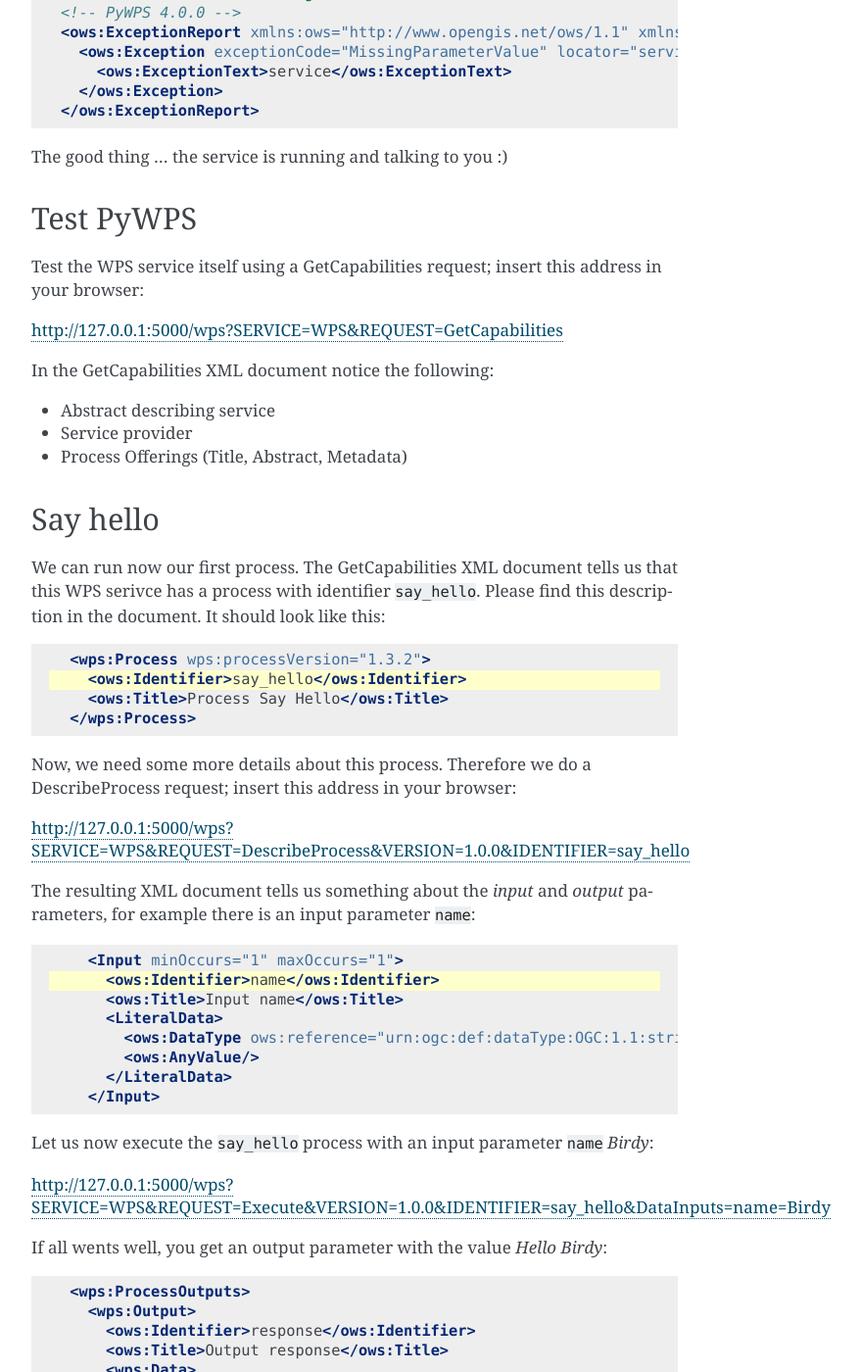
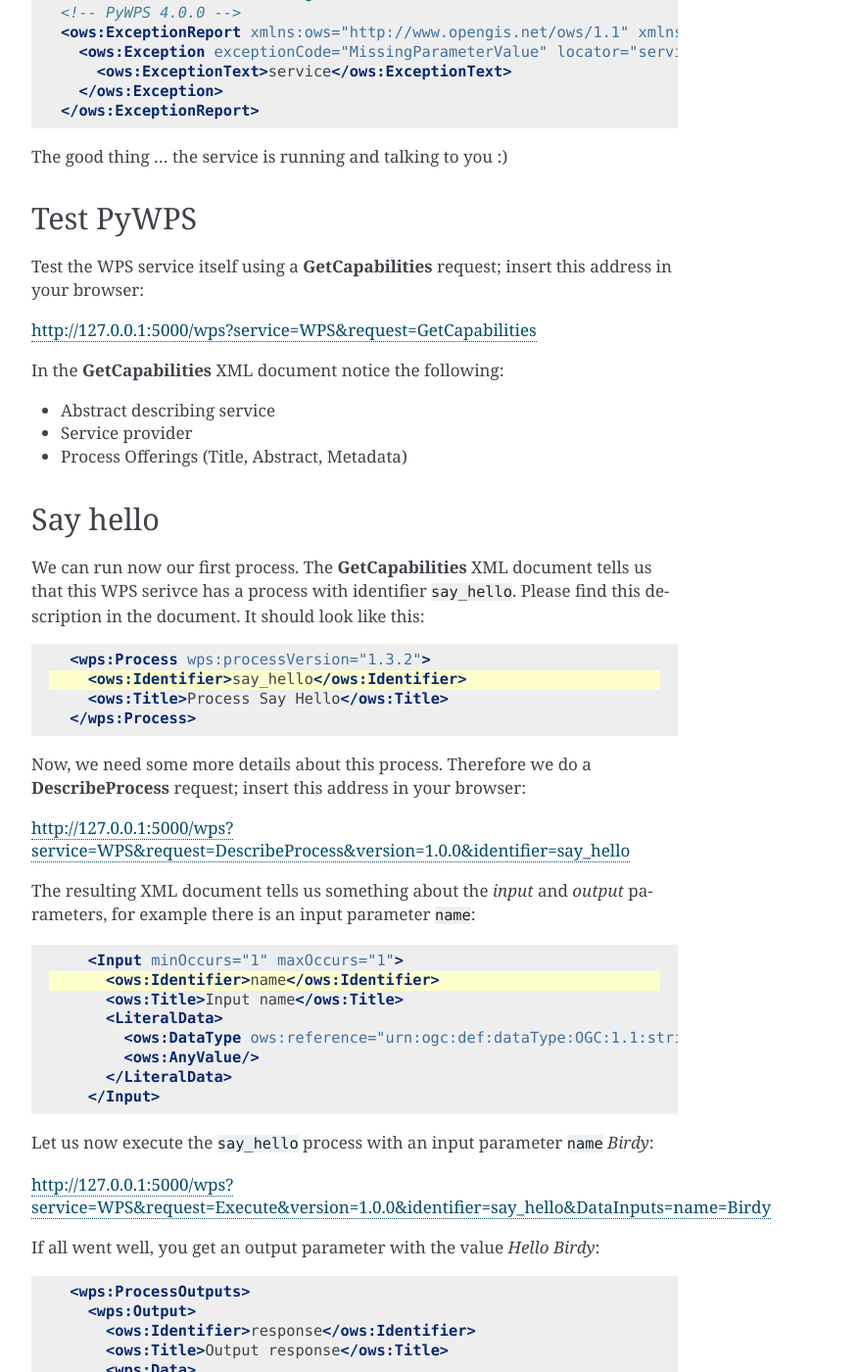
Before and after one commit to bird-house/birdhouse-workshop, a Sphinx documentation site: the page built from docs/source/pywps/installation.rst, in a window 1280 px wide and 1400 px high, scrolled down 1453 px. Shown: the whole window at 98% size, without its empty margins (388-1266 px from the left). Built offline with Sphinx 7.4.7, drawn with Linux system fonts in a browser that asks for light colours; some of the changed text lies outside the part shown.

Commit message:
update installation

```diff
--- a/docs/source/pywps/installation.rst
+++ b/docs/source/pywps/installation.rst
@@ -84,12 +84,12 @@
 Test PyWPS
 ----------
 
-Test the WPS service itself using a GetCapabilities request;
+Test the WPS service itself using a **GetCapabilities** request;
 insert this address in your browser:
 
-http://127.0.0.1:5000/wps?SERVICE=WPS&REQUEST=GetCapabilities
+http://127.0.0.1:5000/wps?service=WPS&request=GetCapabilities
 
-In the GetCapabilities XML document notice the following:
+In the **GetCapabilities** XML document notice the following:
 
 * Abstract describing service
 * Service provider
@@ -99,7 +99,7 @@
 ---------
 
 We can run now our first process.
-The GetCapabilities XML document tells us that this WPS serivce has a process with identifier ``say_hello``.
+The **GetCapabilities** XML document tells us that this WPS serivce has a process with identifier ``say_hello``.
 Please find this description in the document. It should look like this:
 
 .. code-block:: xml
@@ -110,10 +110,10 @@
       <ows:Title>Process Say Hello</ows:Title>
     </wps:Process>
 
-Now, we need some more details about this process. Therefore we do a DescribeProcess request;
+Now, we need some more details about this process. Therefore we do a **DescribeProcess** request;
 insert this address in your browser:
 
-http://127.0.0.1:5000/wps?SERVICE=WPS&REQUEST=DescribeProcess&VERSION=1.0.0&IDENTIFIER=say_hello
+http://127.0.0.1:5000/wps?service=WPS&request=DescribeProcess&version=1.0.0&identifier=say_hello
 
 The resulting XML document tells us something about the *input* and *output* parameters,
 for example there is an input parameter ``name``:
@@ -132,9 +132,9 @@
 
 Let us now execute the ``say_hello`` process with an input parameter ``name`` *Birdy*:
 
-http://127.0.0.1:5000/wps?SERVICE=WPS&REQUEST=Execute&VERSION=1.0.0&IDENTIFIER=say_hello&DataInputs=name=Birdy
+http://127.0.0.1:5000/wps?service=WPS&request=Execute&version=1.0.0&identifier=say_hello&DataInputs=name=Birdy
 
-If all wents well, you get an output parameter with the value *Hello Birdy*:
+If all went well, you get an output parameter with the value *Hello Birdy*:
 
 .. code-block:: xml
    :emphasize-lines: 6
```
Also changed, not shown: other parts of docs/source/pywps/installation.rst (+1 -1 lines).
